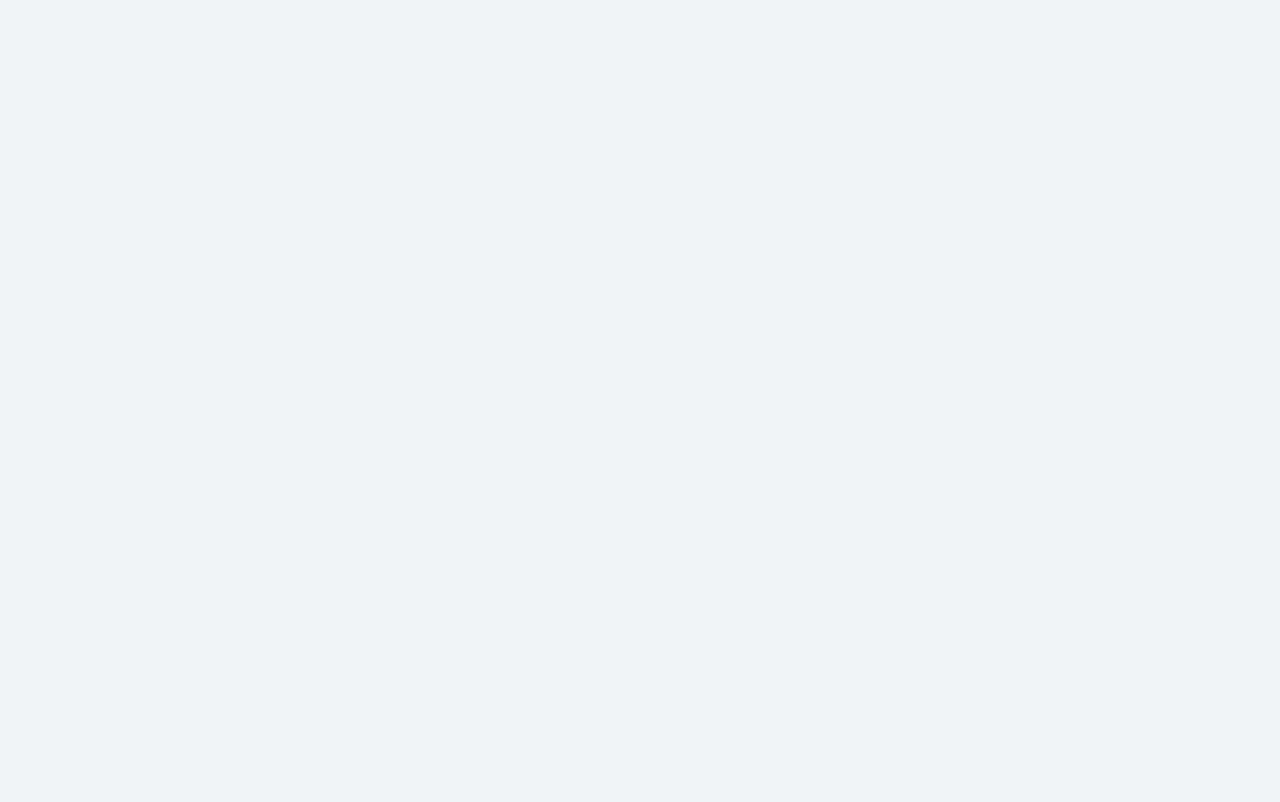
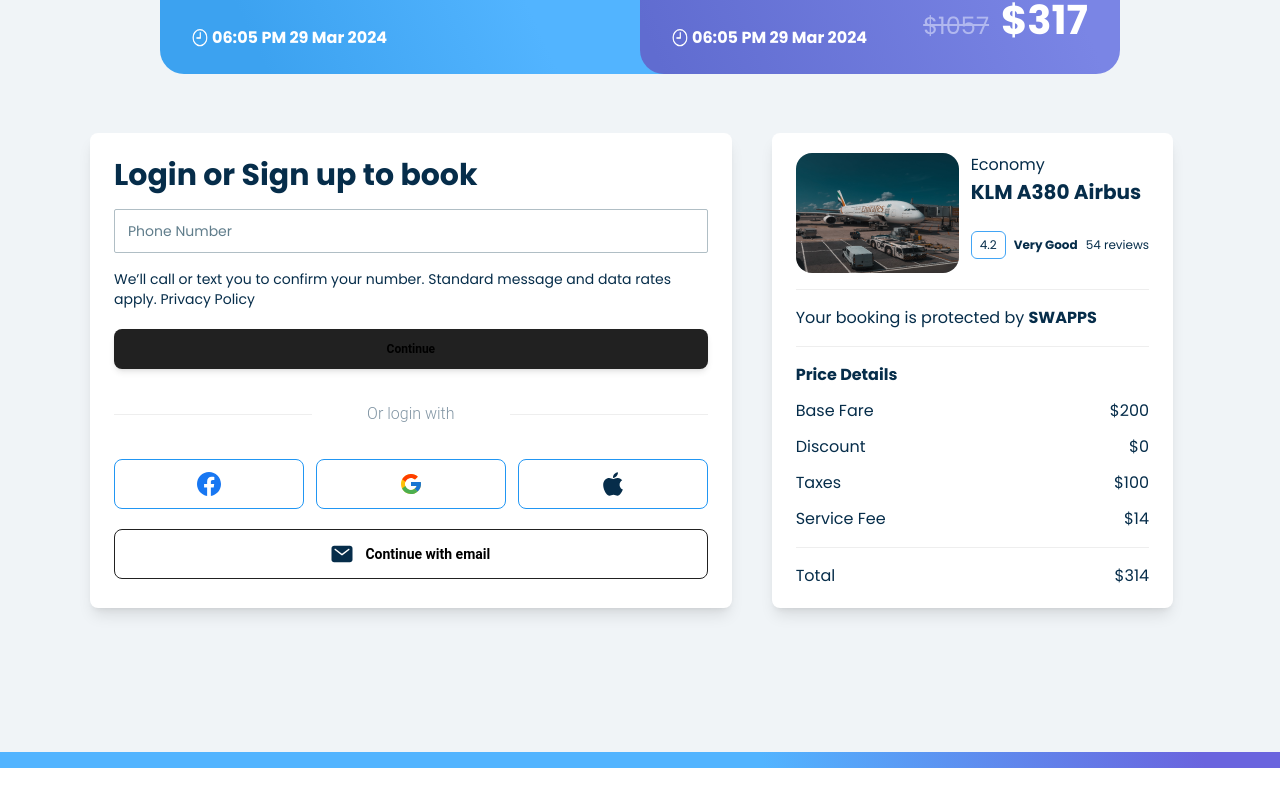
Before and after one commit to topstar210/SWAPPS-APP, a React (Create React App) app: page /auth-to-book in a window 1280 px wide. Before the commit this address had no page. Shown: the part 418-1220 px from the top of the page. Before the commit the page ends 800 px from the top, so only its background shows below. Built offline with nearby package versions, Linux system fonts and the light colour scheme.

Commit message:
add auth page to book

```diff
--- a/src/App.tsx
+++ b/src/App.tsx
@@ -11,6 +11,7 @@ import Home from "pages/home/Home";
 import Search from "pages/search/Search";
 // book
 import Ticket from "pages/book/Ticket";
+import AuthToBook from "pages/book/AuthToBook";
 
 
 function App() {
@@ -27,6 +28,7 @@ function App() {
         <Route path="/search" element={<Search />} />
 
         <Route path="/ticket" element={<Ticket />} />
+        <Route path="/auth-to-book" element={<AuthToBook />} />
       </Routes>
     </div>
   );
--- /dev/null
+++ b/src/pages/book/AuthToBook.tsx
@@ -0,0 +1,78 @@
+import { Input, Button } from "@material-tailwind/react";
+
+import Header from "components/Header";
+import Footer from "components/Footer";
+import BookHeader from "./components/BookHeader";
+import { SocialLogin } from "pages/auth/components";
+
+const AuthToBook = () => {
+    return (
+        <div>
+            <Header />
+            <BookHeader />
+
+            <div className="lg:flex max-w-screen-xl mx-auto px-5 3xl:px-0 pt-10 gap-10">
+                <div className="lg:w-7/12 bg-white rounded-lg shadow-lg px-6 py-6 mb-8">
+                    <div className="text-3xl font-bold mb-4">Login or Sign up to book</div>
+                    <Input label="Phone Number" size="lg" className="rounded-sm" />
+                    <div className="text-sm mt-4">
+                        We’ll call or text you to confirm your number. Standard message and data rates apply. Privacy Policy
+                    </div>
+                    <Button className="w-full mt-5 normal-case text-black">Continue</Button>
+                    <SocialLogin />
+                    <Button
+                        size="lg"
+                        className="w-full mt-5 normal-case text-black flex items-center justify-center gap-3"
+                        variant="outlined">
+                        <img src="/icons/email.svg" alt="" />
+                        Continue with email
+                    </Button>
+                </div>
+                <div className="lg:w-5/7 bg-white rounded-lg shadow-lg px-6 py-5 mb-8">
+                    <div className="flex gap-3 border-b border-slate-300 pb-4 mb-4">
+                        <img src="/images/flight-place.png" className="rounded-2xl" alt="" />
+                        <div>
+                            <div>Economy </div>
+                            <div className="text-[20px] font-bold">KLM A380 Airbus</div>
+                            <div className="flex gap-2 items-center mt-6 text-[12px]">
+                                <div className="border border-blue-400 rounded-md px-2 py-1">4.2</div>
+                                <span className="font-bold">Very Good</span> 54 reviews
+                            </div>
+                        </div>
+                    </div>
+                    <div className="border-b border-slate-300 pb-4 mb-4">
+                        Your booking is protected by <strong>SWAPPS</strong>
+                    </div>
+                    <div className="border-b border-slate-300 pb-4 mb-4">
+                        <div className="font-bold mb-3">Price Details</div>
+                        <div className="flex justify-between mb-3">
+                            <div>Base Fare</div>
+                            <div>$200</div>
+                        </div>
+                        <div className="flex justify-between mb-3">
+                            <div>Discount</div>
+                            <div>$0</div>
+                        </div>
+                        <div className="flex justify-between mb-3">
+                            <div>Taxes</div>
+                            <div>$100</div>
+                        </div>
+                        <div className="flex justify-between">
+                            <div>Service Fee</div>
+                            <div>$14</div>
+                        </div>
+                    </div>
+                    <div className="">
+                        <div className="flex justify-between">
+                            <div>Total</div>
+                            <div>$314</div>
+                        </div>
+                    </div>
+                </div>
+            </div>
+            <Footer />
+        </div>
+    )
+}
+
+export default AuthToBook;
--- /dev/null
+++ b/src/pages/book/Block.tsx
@@ -0,0 +1,17 @@
+import Header from "components/Header";
+import Footer from "components/Footer";
+import BookHeader from "./components/BookHeader";
+
+const Block = () => {
+    return (
+        <div>
+            <Header />
+            <BookHeader />
+
+
+            <Footer />
+        </div>
+    )
+}
+
+export default Block;
```
Also changed, not shown: public/icons/email.svg (added), public/images/flight-place.png (added).
